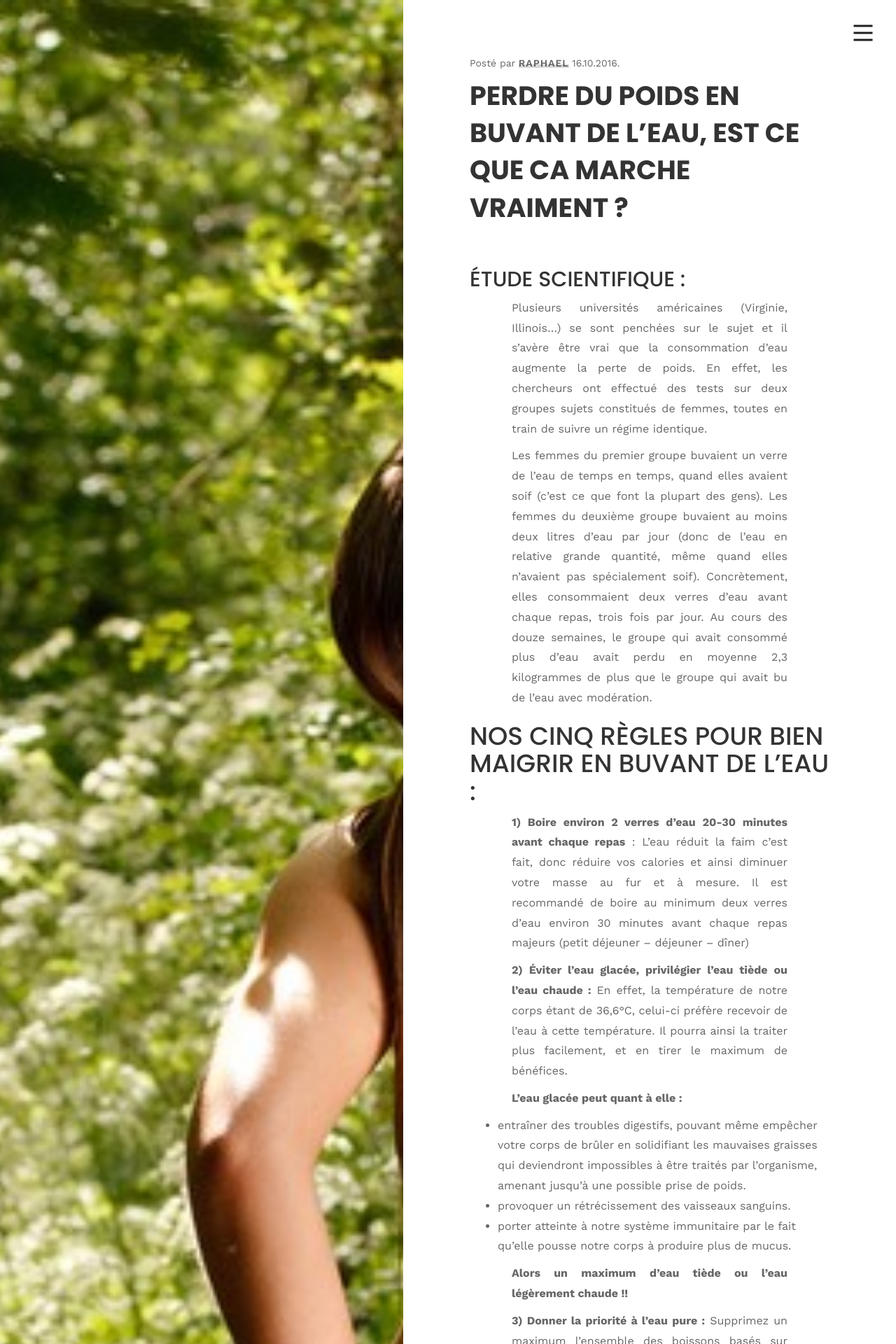
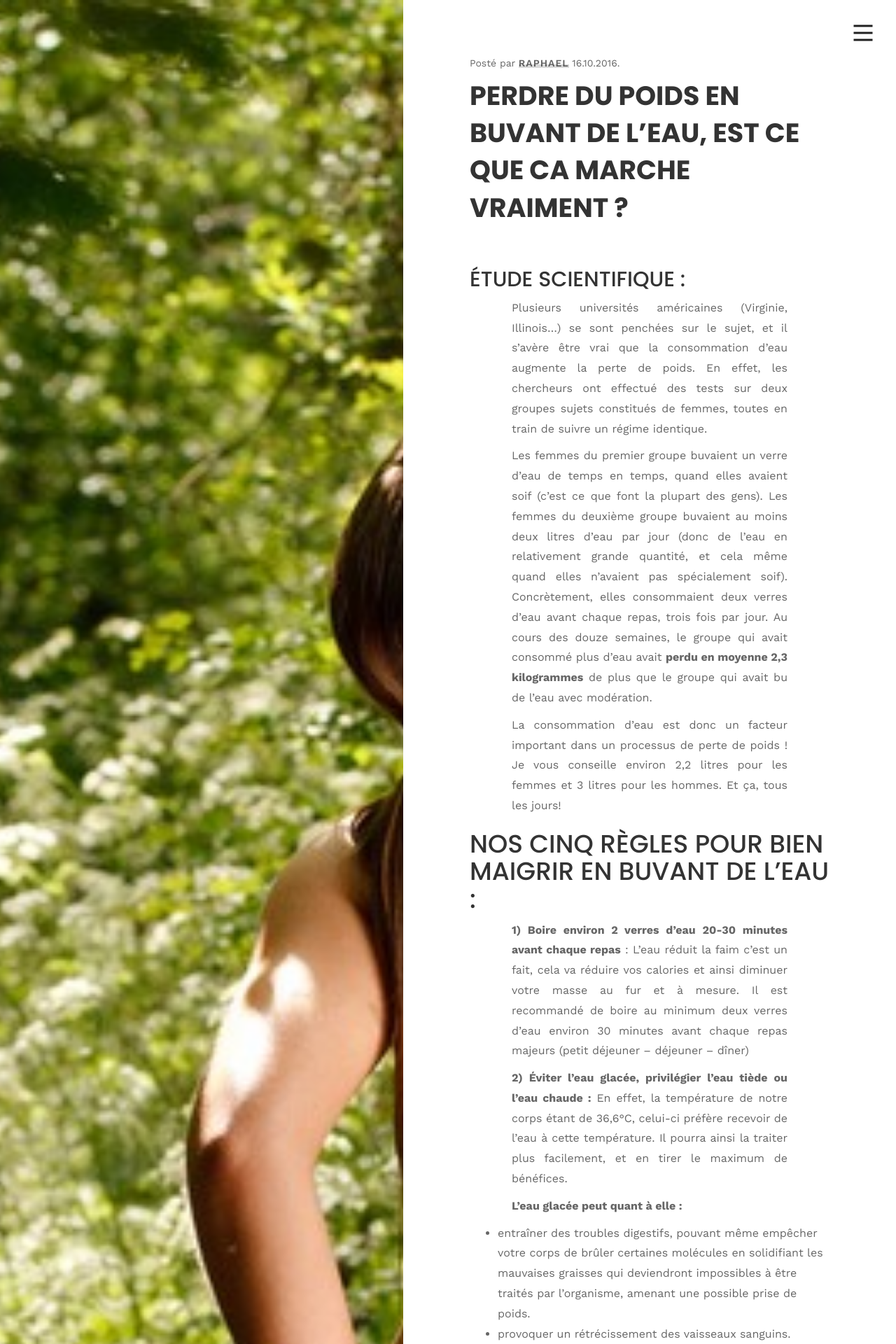
Before and after one commit to phildaponte/odemard, a Jekyll site: the page built from _posts/2017-07-10-perdre-du-poids-en-buvant-de-l-eau-est-ce-que-ca-marche-vraiment-.md, in a window 1280 px wide. Shown: the top 1920 px of the page at 70% size. Built offline with Jekyll 4.4.1, drawn with Linux system fonts in a browser that asks for light colours; comment, search, counter and statistics services are not loaded; some of the changed text lies outside the part shown.

Commit message:
Update Blog Post “2017-07-10-perdre-du-poids-en-buvant-de-l-eau-est-ce-que-ca-marche-vraiment-”

```diff
--- a/_posts/2017-07-10-perdre-du-poids-en-buvant-de-l-eau-est-ce-que-ca-marche-vraiment-.md
+++ b/_posts/2017-07-10-perdre-du-poids-en-buvant-de-l-eau-est-ce-que-ca-marche-vraiment-.md
@@ -8,22 +8,24 @@
 ---
 ## ÉTUDE SCIENTIFIQUE :
 
-Plusieurs universités américaines (Virginie, Illinois…) se sont penchées sur le sujet et il
+Plusieurs universités américaines (Virginie, Illinois…) se sont penchées sur le sujet, et il
 s’avère être vrai que la consommation d’eau augmente la perte de poids.
 En effet, les chercheurs ont effectué des tests sur deux groupes sujets constitués de femmes,
 toutes en train de suivre un régime identique.
 
-Les femmes du premier groupe buvaient un verre de l’eau de temps en temps, quand
+Les femmes du premier groupe buvaient un verre d’eau de temps en temps, quand
 elles avaient soif (c’est ce que font la plupart des gens). Les femmes du deuxième groupe buvaient au moins deux litres d’eau par jour (donc de
-l’eau en relative grande quantité, même quand elles n’avaient pas spécialement soif).
+l’eau en relativement grande quantité, et cela même quand elles n’avaient pas spécialement soif).
 Concrètement, elles consommaient deux verres d’eau avant chaque repas, trois fois par
 jour.
-Au cours des douze semaines, le groupe qui avait consommé plus d’eau avait perdu en
-moyenne 2,3 kilogrammes de plus que le groupe qui avait bu de l’eau avec modération.
+Au cours des douze semaines, le groupe qui avait consommé plus d’eau avait **perdu en
+moyenne 2,3 kilogrammes** de plus que le groupe qui avait bu de l’eau avec modération.
+
+La consommation d’eau est donc un facteur important dans un processus de perte de poids ! Je vous conseille environ 2,2 litres pour les femmes et 3 litres pour les hommes. Et ça, tous les jours!
 
 # NOS CINQ RÈGLES POUR BIEN MAIGRIR EN BUVANT DE L’EAU :
 
-**1) Boire environ 2 verres d’eau 20-30 minutes avant chaque repas** : L’eau réduit la faim c’est fait, donc réduire vos calories et ainsi diminuer votre masse
+**1) Boire environ 2 verres d’eau 20-30 minutes avant chaque repas** : L’eau réduit la faim c’est un fait, cela va réduire vos calories et ainsi diminuer votre masse
 au fur et à mesure.
 Il est recommandé de boire au minimum deux verres d’eau environ 30 minutes avant
 chaque repas majeurs (petit déjeuner – déjeuner – dîner)
@@ -35,9 +37,8 @@
 
 **L’eau glacée peut quant à elle :**
 
-* entraîner des troubles digestifs, pouvant même empêcher votre corps de brûler
-  en solidifiant les mauvaises graisses qui deviendront impossibles à être traités par
-  l’organisme, amenant jusqu’à une possible prise de poids.
+* entraîner des troubles digestifs, pouvant même empêcher votre corps de brûler certaines molécules en solidifiant les mauvaises graisses qui deviendront impossibles à être traités par
+  l’organisme, amenant une possible prise de poids.
 * provoquer un rétrécissement des vaisseaux sanguins.
 * porter atteinte à notre système immunitaire par le fait qu’elle pousse notre
   corps à produire plus de mucus.
@@ -52,7 +53,7 @@
 On ne compte pas les autres breuvage, même celles contenant de l’eau (thé, café)
 car les différentes substances qu’elles comportent ne permettent pas
 à notre organisme d’en tirer toutes les vertus de l’eau. Donc avant de boire n’importe quelle autre boisson demandez-vous si vous avez
-d’abord bien bu vos 2 Litres d’eau (par jour).
+d’abord bien bu vos 2 Litres d’eau! (par jour).
 
 **PS :** Si vous trouvez que l’eau manque de goût et que vous avez pour habitude d’y
 ajouter certaines substances (comme du sirop) pour lui donner du goût, préférez y
@@ -60,7 +61,7 @@
 frais.
 
 **4) Boire régulièrement pendant la journée :**
-Quand on vous dit 2 litres d’eau par jour, on parle de deux litres d’eau **étalés  du réveil au coucher**. L’hydratation de votre corps doit être permanente, tout au long de la journée pour ne
+Quand on vous dit 2 litres d’eau par jour, on parle de deux litres d’eau **étalés du réveil au coucher**. L’hydratation de votre corps doit être permanente, tout au long de la journée pour ne
 pas risquer de créer de mauvaise surprise au niveau de l’estomac !
 
 **5) Privilégier l’eau plate à l’eau gazeuse :**
@@ -70,6 +71,6 @@
 problèmes d’estomac :** rôts, flatulences, distension abdominale…
 Ceci dit, l’eau gazeuse est plus efficace que l’eau plate pour couper la faim.
 
-**Je vous conseille donc d’avoir les deux à portée de main**
+**Je vous conseille donc d’avoir les deux à portée de main!**
 
 ## À vous de jouer !
```
